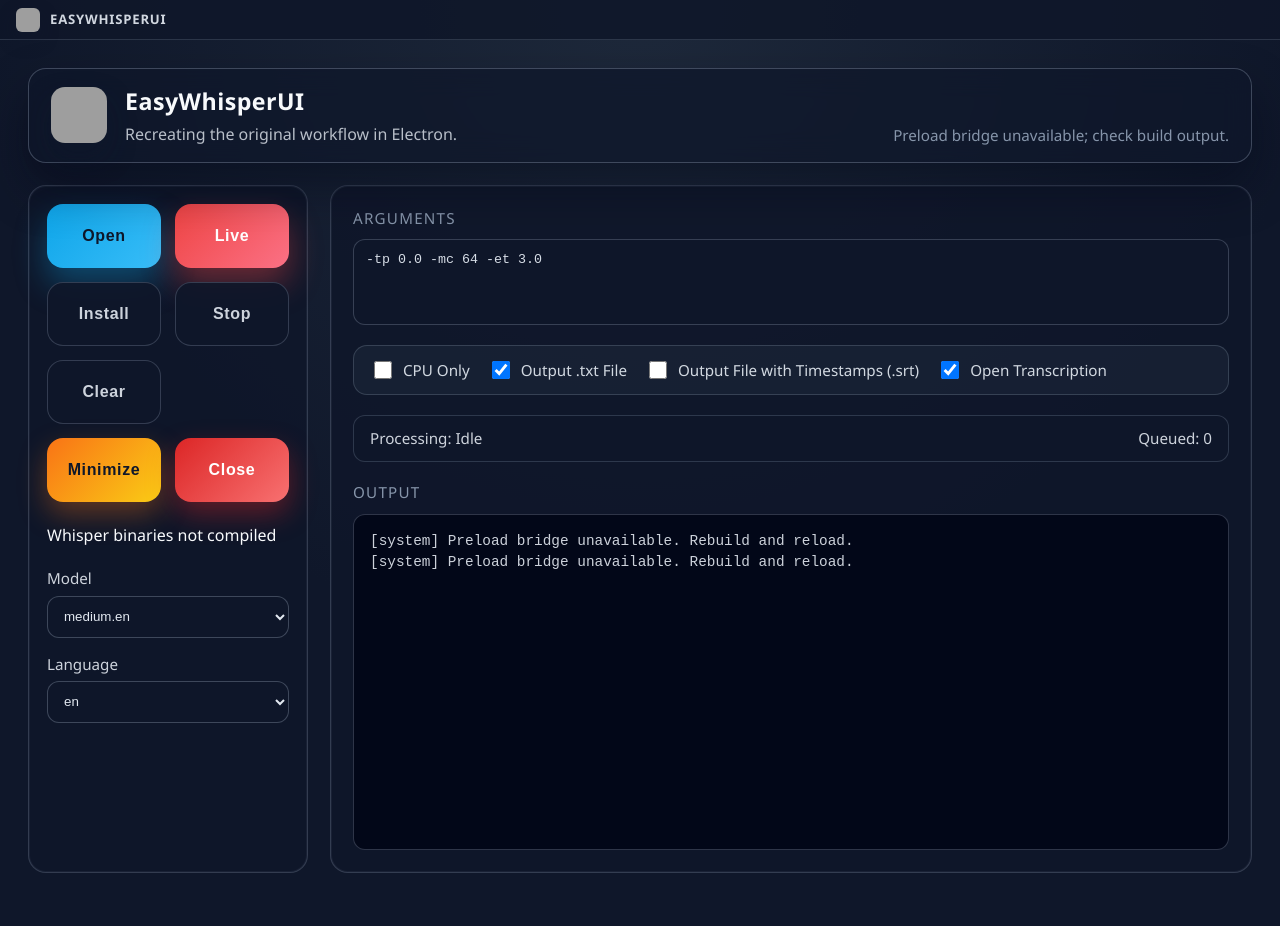
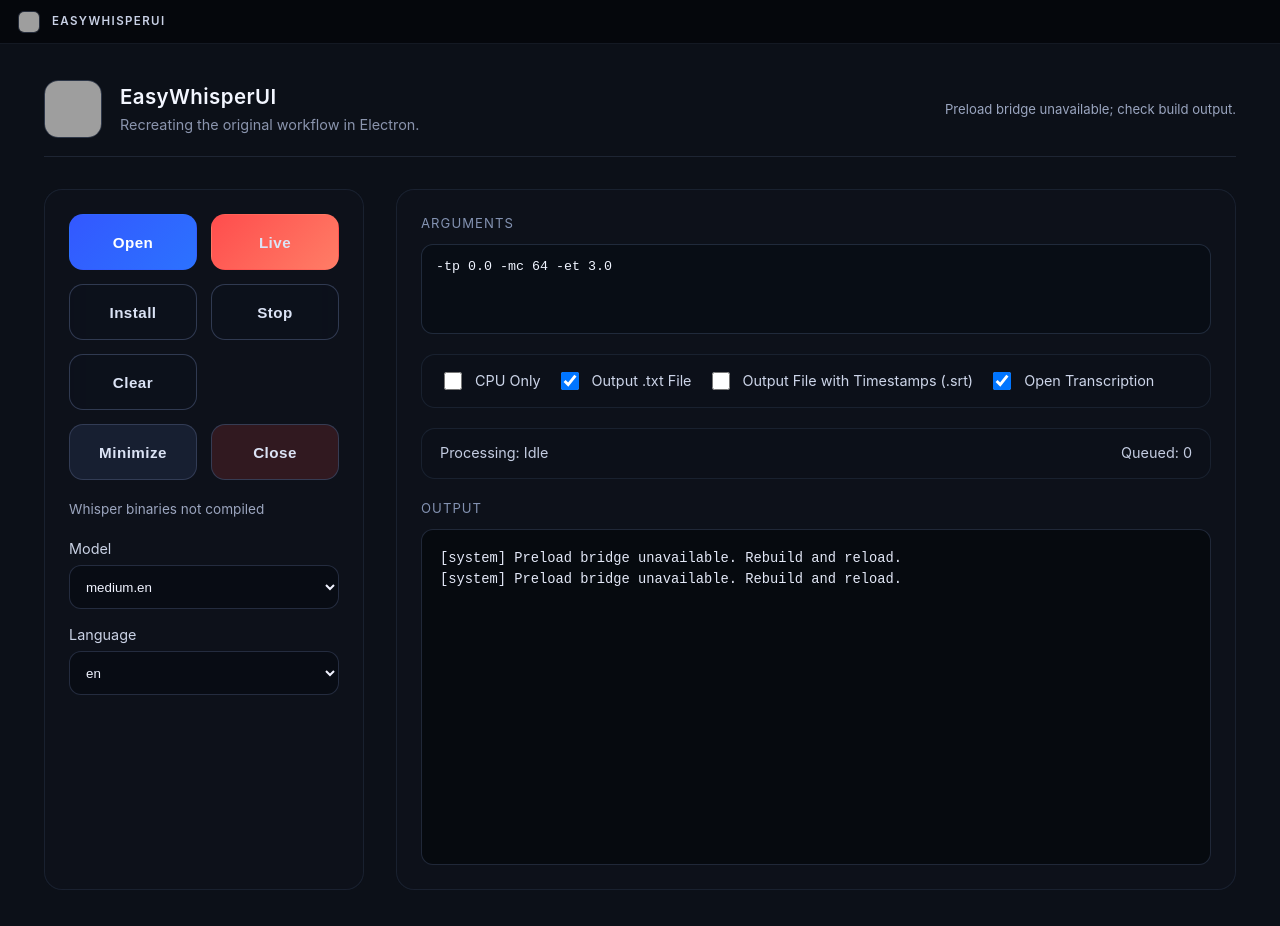
Before and after one commit to mehtabmahir/easy-whisper-ui, a React (Vite) app in the folder electron/: page / in a window 1280 px wide. Before the commit the page ends 901 px from the top, so only its background shows below. Built offline with nearby package versions, Linux system fonts and the light colour scheme; grey boxes are pictures that could not be loaded.

Commit message:
Improve UI

```diff
--- a/electron/src/renderer/styles/App.module.css
+++ b/electron/src/renderer/styles/App.module.css
@@ -2,62 +2,59 @@
   min-height: 100vh;
   display: flex;
   flex-direction: column;
-  color: #f8fafc;
+  background: #0c1018;
+  color: #e5e9f0;
+  font-family: "Inter", "Segoe UI", system-ui, -apple-system, sans-serif;
 }
 
 .titlebar {
-  height: 40px;
-  padding: 0 16px;
+  height: 44px;
+  padding: 0 18px;
   display: flex;
   align-items: center;
-  justify-content: flex-start;
-  background: rgba(15, 23, 42, 0.9);
-  border-bottom: 1px solid rgba(148, 163, 184, 0.22);
+  background: #05070c;
+  border-bottom: 1px solid #141923;
   -webkit-app-region: drag;
 }
 
 .titleDragRegion {
   display: flex;
   align-items: center;
-  gap: 10px;
+  gap: 12px;
   flex: 1;
+  letter-spacing: 0.1em;
+  text-transform: uppercase;
+  font-size: 0.72rem;
+  color: #c9d1e6;
   font-weight: 600;
-  color: rgba(226, 232, 240, 0.92);
-  letter-spacing: 0.05em;
-  text-transform: uppercase;
 }
 
 .titleLogo {
-  width: 24px;
-  height: 24px;
+  width: 22px;
+  height: 22px;
   border-radius: 6px;
-  box-shadow: 0 8px 18px rgba(15, 23, 42, 0.35);
+  border: 1px solid rgba(88, 102, 132, 0.4);
 }
 
 .titleText {
-  font-size: 0.82rem;
+  letter-spacing: 0.12em;
 }
 
 .appShell {
   flex: 1;
   min-height: 0;
-  padding: 28px;
+  padding: 36px 44px;
   display: flex;
   flex-direction: column;
-  gap: 22px;
-  color: #f8fafc;
+  gap: 32px;
 }
 
 .header {
   display: flex;
-  align-items: flex-end;
+  align-items: center;
   justify-content: space-between;
-  padding: 16px 22px;
-  border-radius: 18px;
-  backdrop-filter: blur(14px);
-  background: rgba(15, 23, 42, 0.72);
-  border: 1px solid rgba(148, 163, 184, 0.35);
-  box-shadow: 0 24px 48px rgba(2, 6, 23, 0.45);
+  padding-bottom: 18px;
+  border-bottom: 1px solid #1e2533;
 }
 
 .branding {
@@ -67,44 +64,48 @@
 }
 
 .headerLogo {
-  width: 56px;
-  height: 56px;
+  width: 58px;
+  height: 58px;
   border-radius: 14px;
-  box-shadow: 0 14px 28px rgba(15, 23, 42, 0.35);
+  border: 1px solid rgba(88, 102, 132, 0.45);
 }
 
 .header h1 {
   margin: 0;
-  font-size: 1.45rem;
+  font-size: 1.28rem;
+  font-weight: 600;
   letter-spacing: 0.02em;
+  color: #f3f6ff;
 }
 
 .subtitle {
-  margin: 6px 0 0;
-  color: rgba(226, 232, 240, 0.8);
+  margin: 4px 0 0;
+  font-size: 0.9rem;
+  color: #8a94ad;
 }
 
 .status {
-  font-size: 0.95rem;
-  color: rgba(148, 163, 184, 0.9);
+  font-size: 0.82rem;
+  color: #9aa5bf;
 }
 
 .workspace {
   flex: 1;
   display: grid;
-  grid-template-columns: 280px 1fr;
-  gap: 22px;
+  grid-template-columns: 320px 1fr;
+  gap: 32px;
 }
 
-.leftPanel {
+.leftPanel,
+.rightPanel {
   display: flex;
   flex-direction: column;
-  gap: 22px;
+  gap: 20px;
+  padding: 24px;
   border-radius: 18px;
-  padding: 18px;
-  background: rgba(15, 23, 42, 0.78);
-  border: 1px solid rgba(148, 163, 184, 0.28);
-  box-shadow: inset 0 0 0 1px rgba(148, 163, 184, 0.08);
+  background: rgba(15, 19, 28, 0.72);
+  border: 1px solid rgba(46, 58, 80, 0.4);
+  backdrop-filter: blur(24px);
 }
 
 .buttonStack {
@@ -115,15 +116,23 @@
 
 .controlButton,
 .secondaryButton {
-  height: 64px;
-  border-radius: 16px;
-  border: none;
-  font-size: 1rem;
+  height: 56px;
+  border-radius: 14px;
+  border: 1px solid rgba(56, 66, 92, 0.85);
+  background: rgba(13, 18, 29, 0.78);
+  font-size: 0.95rem;
   font-weight: 600;
-  letter-spacing: 0.04em;
+  letter-spacing: 0.03em;
   cursor: pointer;
-  transition: transform 0.12s ease, box-shadow 0.12s ease;
+  transition: transform 0.12s ease, background 0.18s ease, border-color 0.18s ease;
   -webkit-app-region: no-drag;
+  color: #dbe3f5;
+}
+
+.controlButton:hover,
+.secondaryButton:hover {
+  background: rgba(19, 27, 41, 0.9);
+  border-color: rgba(82, 96, 128, 0.9);
 }
 
 .controlButton:active,
@@ -132,27 +141,22 @@
 }
 
 .primaryButton {
-  background: linear-gradient(135deg, #0ea5e9, #38bdf8);
-  color: #0f172a;
-  box-shadow: 0 16px 32px rgba(14, 165, 233, 0.35);
+  background: linear-gradient(135deg, #3358ff, #2c72ff);
+  border-color: transparent;
+  color: #ffffff;
 }
 
 .liveButton {
-  background: linear-gradient(135deg, #ef4444, #fb7185);
-  color: #fff;
-  box-shadow: 0 16px 32px rgba(239, 68, 68, 0.4);
+  background: linear-gradient(135deg, #ff4d4d, #ff7d66);
+  border-color: transparent;
 }
 
 .minimizeButton {
-  background: linear-gradient(135deg, #f97316, #facc15);
-  color: #0f172a;
-  box-shadow: 0 12px 28px rgba(249, 115, 22, 0.35);
+  background: rgba(26, 33, 53, 0.92);
 }
 
 .closeButton {
-  background: linear-gradient(135deg, #dc2626, #f87171);
-  color: #fff;
-  box-shadow: 0 12px 28px rgba(220, 38, 38, 0.4);
+  background: rgba(54, 27, 34, 0.92);
 }
 
 .windowControlRow {
@@ -163,9 +167,7 @@
 }
 
 .secondaryButton {
-  background: rgba(15, 23, 42, 0.9);
-  color: rgba(226, 232, 240, 0.9);
-  border: 1px solid rgba(148, 163, 184, 0.28);
+  background: rgba(13, 18, 29, 0.78);
 }
 
 .selectorGroup {
@@ -178,82 +180,71 @@
   display: flex;
   flex-direction: column;
   gap: 6px;
-  font-size: 0.95rem;
-  color: rgba(226, 232, 240, 0.9);
+  font-size: 0.9rem;
+  color: #cad2e5;
 }
 
 .selectorLabel select {
-  height: 42px;
+  height: 44px;
   border-radius: 12px;
-  border: 1px solid rgba(148, 163, 184, 0.35);
+  border: 1px solid rgba(56, 66, 92, 0.6);
+  background: rgba(9, 13, 21, 0.95);
+  color: #f0f3ff;
   padding: 0 12px;
-  background: rgba(15, 23, 42, 0.95);
-  color: #e2e8f0;
-}
-
-.rightPanel {
-  display: flex;
-  flex-direction: column;
-  gap: 20px;
-  border-radius: 18px;
-  padding: 22px;
-  background: rgba(15, 23, 42, 0.82);
-  border: 1px solid rgba(148, 163, 184, 0.28);
-  box-shadow: inset 0 0 0 1px rgba(148, 163, 184, 0.08);
 }
 
 .argumentsBlock,
 .consoleBlock {
   display: flex;
   flex-direction: column;
-  gap: 10px;
+  gap: 12px;
 }
 
 .argumentsBlock label,
 .consoleBlock label {
-  font-size: 0.95rem;
+  font-size: 0.82rem;
   text-transform: uppercase;
   letter-spacing: 0.08em;
-  color: rgba(148, 163, 184, 0.9);
+  color: #8392b1;
 }
 
 .argumentsBlock textarea {
   border-radius: 12px;
-  border: 1px solid rgba(148, 163, 184, 0.3);
-  background: rgba(15, 23, 42, 0.95);
-  color: rgba(226, 232, 240, 0.95);
-  padding: 12px;
+  border: 1px solid rgba(58, 72, 99, 0.5);
+  background: rgba(9, 14, 22, 0.88);
+  color: #f0f4ff;
+  padding: 14px;
   resize: none;
 }
 
 .optionsRow {
   display: flex;
   flex-wrap: wrap;
-  gap: 18px;
-  padding: 12px 16px;
+  gap: 16px;
+  padding: 14px 18px;
   border-radius: 14px;
-  background: rgba(30, 41, 59, 0.55);
-  border: 1px solid rgba(148, 163, 184, 0.25);
+  background: rgba(12, 17, 26, 0.6);
+  border: 1px solid rgba(43, 54, 76, 0.45);
 }
 
 .queueStatus {
   display: flex;
   justify-content: space-between;
-  gap: 18px;
-  padding: 12px 16px;
-  border-radius: 12px;
-  background: rgba(15, 23, 42, 0.75);
-  border: 1px solid rgba(148, 163, 184, 0.24);
-  font-size: 0.95rem;
-  color: rgba(226, 232, 240, 0.9);
+  gap: 16px;
+  padding: 14px 18px;
+  border-radius: 14px;
+  background: rgba(12, 17, 26, 0.6);
+  border: 1px solid rgba(43, 54, 76, 0.45);
+  font-size: 0.9rem;
+  color: #c4cce1;
 }
 
 .checkbox {
   display: flex;
   align-items: center;
-  gap: 8px;
-  font-size: 0.95rem;
-  color: rgba(226, 232, 240, 0.92);
+  gap: 10px;
+  font-size: 0.9rem;
+  color: #cdd5e9;
 }
 
 .checkbox input {
@@ -263,29 +254,57 @@
 
 .consoleArea {
   min-height: 300px;
-  padding: 16px;
-  font-family: "Cascadia Code", "Fira Code", "Source Code Pro", monospace;
-  font-size: 0.9rem;
-  line-height: 1.5;
-  color: rgba(226, 232, 240, 0.9);
+  padding: 18px;
+  font-family: "JetBrains Mono", "Cascadia Code", "Fira Code", monospace;
+  font-size: 0.86rem;
+  line-height: 1.55;
+  color: #e3e8f7;
   border-radius: 12px;
-  border: 1px solid rgba(148, 163, 184, 0.3);
-  background: rgba(2, 6, 23, 0.9);
+  border: 1px solid rgba(58, 72, 99, 0.5);
+  background: rgba(7, 10, 16, 0.92);
   resize: none;
+}
+
+.compileStatus {
+  display: flex;
+  flex-direction: column;
+  gap: 8px;
+  font-size: 0.85rem;
+  color: #9ca6bf;
+}
+
+.compileStatus progress {
+  width: 100%;
+  height: 6px;
+  border-radius: 999px;
+  overflow: hidden;
+  background: rgba(30, 37, 49, 0.7);
+}
+
+.compileStatus progress::-webkit-progress-bar {
+  background: rgba(30, 37, 49, 0.7);
+}
+
+.compileStatus progress::-webkit-progress-value {
+  background: linear-gradient(135deg, #3a8bfd, #6a9bff);
+}
+
+.compileStatus progress::-moz-progress-bar {
+  background: linear-gradient(135deg, #3a8bfd, #6a9bff);
 }
 
 @media (max-width: 1200px) {
   .workspace {
     grid-template-columns: 1fr;
+    gap: 24px;
   }
 
   .leftPanel {
-    flex-direction: row;
-    align-items: flex-start;
+    flex-direction: column;
   }
 
   .buttonStack {
-    grid-template-columns: repeat(2, 140px);
+    grid-template-columns: repeat(2, minmax(0, 1fr));
   }
 
   .selectorGroup {
```
